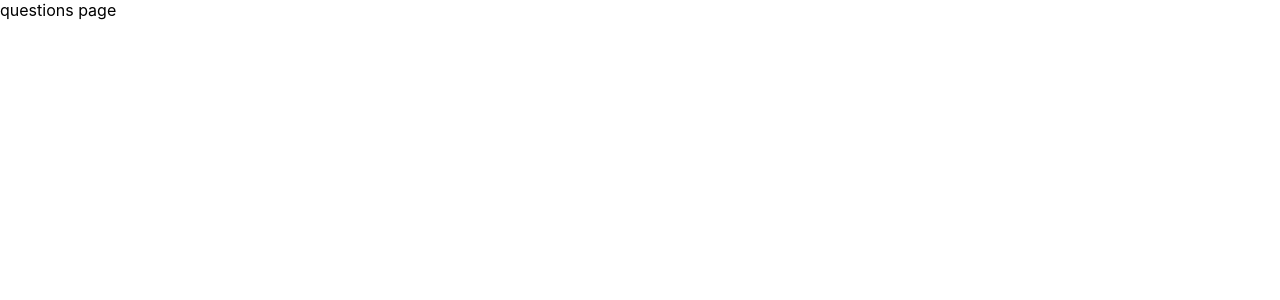
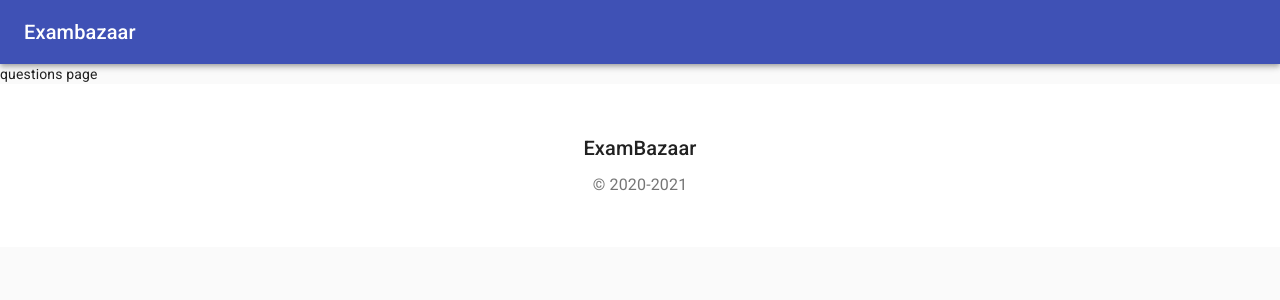
Before and after one commit to dev-saurav/exambazzar, a React (Create React App) app: page /questions/1 in a window 1280 px wide. Shown: the top 300 px of the page. Built offline with nearby package versions, Linux system fonts and the light colour scheme.

Commit message:
made the questions page and added routing

```diff
--- a/src/App.js
+++ b/src/App.js
@@ -7,6 +7,9 @@ import './App.module.css';
 import LandingPage from './pages/LandingPage/LandingPage';
 import QuestionsPage from './pages/QuestionsPage/QuestionsPage';
 import NotFoundPage from './pages/NotFoundPage/NotFoundPage'
+//import components
+import NavBar from './components/NavBar/NavBar'
+import Footer from './components/Footer/Footer'
 //import react-router
 import {
   BrowserRouter as Router,
@@ -18,24 +21,20 @@ const App = () => {
   return (
     //providing context to the app
     <AppContextProvider>
+      <NavBar />
       {/* base router */}
       <Router>
         <Switch>
           {/* home page route */}
-          <Route exact path="/">
-            <LandingPage />
-          </Route>
+          <Route exact path="/" component={LandingPage} />
           {/* questions route */}
-          <Route path="/questions">
-            <QuestionsPage />
-          </Route>
+          <Route exact path="/questions/:examId" component={QuestionsPage} />
           {/* 404 route */}
-          <Route>
-            <NotFoundPage />
-          </Route>
+          <Route component={NotFoundPage} />
         </Switch>
       </Router>
-    </AppContextProvider>
+      <Footer />
+    </AppContextProvider >
   );
 }
 
--- /dev/null
+++ b/src/components/Footer/Footer.js
@@ -0,0 +1,27 @@
+import React from 'react'
+import { Typography } from '@material-ui/core'
+import { makeStyles } from '@material-ui/core/styles';
+
+const useStyles = makeStyles((theme) => ({
+    footer: {
+        backgroundColor: theme.palette.background.paper,
+        padding: theme.spacing(6),
+    },
+}))
+
+const Footer = () => {
+    const classes = useStyles()
+    return (
+        <footer className={classes.footer}>
+            <Typography variant="h6" align="center" gutterBottom>
+                ExamBazaar
+        </Typography>
+            <Typography variant="subtitle1" align="center" color="textSecondary" component="p">
+                © 2020-2021
+        </Typography>
+
+        </footer>
+    )
+}
+
+export default Footer;
--- /dev/null
+++ b/src/components/NavBar/NavBar.js
@@ -0,0 +1,19 @@
+import React from 'react'
+import { CssBaseline, AppBar, Toolbar, Typography } from '@material-ui/core'
+
+const NavBar = () => {
+    return (
+        <>
+            <CssBaseline />
+            <AppBar position="relative">
+                <Toolbar>
+                    <Typography variant="h6" color="inherit" noWrap>
+                        Exambazaar
+          </Typography>
+                </Toolbar>
+            </AppBar>
+        </>
+    )
+}
+
+export default NavBar;
--- a/src/components/TabsSection/TabsSection.js
+++ b/src/components/TabsSection/TabsSection.js
@@ -1,5 +1,5 @@
-import React from 'react';
-import PropTypes from 'prop-types';
+import React from 'react'
+import { Link } from 'react-router-dom'
 //imports for material-ui
 import { AppBar, Tabs, Tab, Typography, Box, Grid } from '@material-ui/core'
 import { makeStyles } from '@material-ui/core/styles';
@@ -77,7 +77,10 @@ export default function TabSection({ data }) {
                         {/* this maps all the exams for a particular stream */}
                         {stream.exams.map((exam) => (
                             <Grid item key={exam._id} xs={6} sm={3}>
-                                <LandingCards title={exam.name} logo={exam.logo} />
+                                {/* setup a link to questions page passing the id */}
+                                <Link style={{ textDecoration: "none", color: "black" }} to={`/questions/${exam._id}`}>
+                                    <LandingCards title={exam.name} logo={exam.logo} />
+                                </Link>
                             </Grid>
                         ))}
                     </Grid>
--- a/src/pages/LandingPage/LandingPage.js
+++ b/src/pages/LandingPage/LandingPage.js
@@ -2,7 +2,7 @@ import React, { useContext, useEffect, useState } from 'react';
 //import context
 import { AppContext } from '../../context/AppContext'
 //imports from material ui
-import { AppBar, Button, CssBaseline, Grid, Toolbar, Typography, Container, Link } from '@material-ui/core'
+import { Button, Grid,  Typography, Container, Link } from '@material-ui/core'
 import { makeStyles } from '@material-ui/core/styles';
 
 //component import
@@ -23,11 +23,7 @@ const useStyles = makeStyles((theme) => ({
     cardGrid: {
         paddingTop: theme.spacing(8),
         paddingBottom: theme.spacing(8),
-    },
-    footer: {
-        backgroundColor: theme.palette.background.paper,
-        padding: theme.spacing(6),
-    },
+    }
 }));
 
 const LandingPage = () => {
@@ -52,14 +48,6 @@ const LandingPage = () => {
 
     return (
         <React.Fragment>
-            <CssBaseline />
-            <AppBar position="relative">
-                <Toolbar>
-                    <Typography variant="h6" color="inherit" noWrap>
-                        Exambazaar
-          </Typography>
-                </Toolbar>
-            </AppBar>
             <main>
                 {/* Hero unit */}
                 <div className={classes.heroContent}>
@@ -87,15 +75,7 @@ const LandingPage = () => {
                 </Container>
             </main>
             {/* Footer */}
-            <footer className={classes.footer}>
-                <Typography variant="h6" align="center" gutterBottom>
-                    ExamBazaar
-        </Typography>
-                <Typography variant="subtitle1" align="center" color="textSecondary" component="p">
-                    © 2020-2021
-        </Typography>
 
-            </footer>
             {/* End footer */}
         </React.Fragment>
     );
--- a/src/pages/QuestionsPage/QuestionsPage.js
+++ b/src/pages/QuestionsPage/QuestionsPage.js
@@ -1,6 +1,7 @@
 import React from 'react'
 import "./QuestionsPage.module.css"
-const QuestionsPage = () => {
+const QuestionsPage = ({ match }) => {
+    console.log(match.params.examId)
     return (
         <div>
             questions page
```
Also changed, not shown: src/components/Footer/Footer.module.css (added), src/components/NavBar/NavBar.module.css (added).
